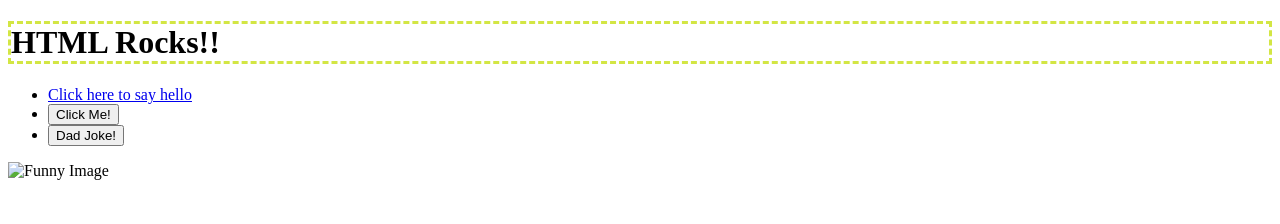
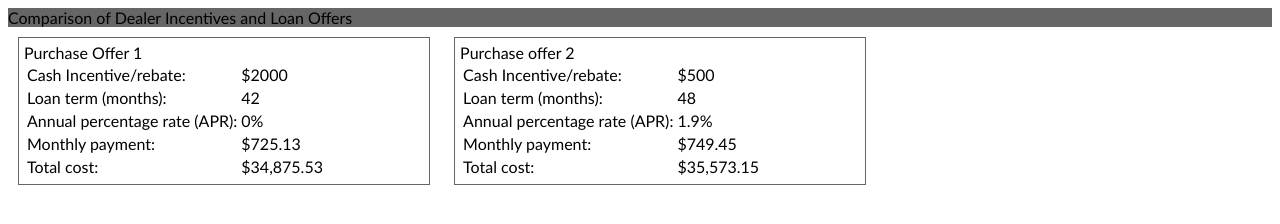
Before and after one commit to kobybarlow/6.04-Lab-Advanced-CSS, a website: page index.html in a window 1280 px wide. Drawn offline with Linux system fonts and the light colour scheme; files that its build step writes are made by us from their sources.

Commit message:
Current Code

```diff
--- a/index.html
+++ b/index.html
@@ -3,23 +3,39 @@
 
 <head>
   <meta charset="utf-8">
-  <title>CS208 - Starter Code (UPDATE ME)!</title>
-  <meta name="description" content="">
-  <meta name="viewport" content="width=device-width, initial-scale=1">
+  <title>Comparison of Dealer Incentive and Loan Offers</title>
   <link rel="stylesheet" href="style.css">
 </head>
 
 <body>
-  <h1>HTML Rocks!!</h1>
-  <ul>
-  <li><a href="/hello">Click here to say hello</a></li>
-  <li><button id="hello-link">Click Me!</button></li>
-  <li><button id="joke-button">Dad Joke!</button></li>
-  <script src="script.js"></script>
-  </ul>
-  <img src="funny.png" alt="Funny Image" width="300" height="200">
 
-  <h2 id="joke-display"></h2>
+    <div class="title">Comparison of Dealer Incentives and Loan Offers</div>
+    <div class="offer">
+    <div class = "offer-title">Purchase Offer 1</div>
+    <div class="offer-content">
+      <table>
+        <tr><td>Cash Incentive/rebate:</td><td>$2000</td></tr>
+        <tr><td>Loan term (months):</td><td>42</td></tr>
+        <tr><td>Annual percentage rate (APR):</td><td>0%</td></tr>
+        <tr><td>Monthly payment:</td><td>$725.13</td></tr>
+        <tr class="final-costs"><td>Total cost:</td><td>$34,875.53</td></tr>
+      </table>
+    </div>
+  </div>
+
+
+  <div class="offer">
+    <div class="offer-title">Purchase offer 2</div>
+    <div class="offer-content">
+    <table>
+      <tr><td>Cash Incentive/rebate:</td><td>$500</td></tr>
+      <tr><td>Loan term (months):</td><td>48</td></tr>
+      <tr><td>Annual percentage rate (APR):</td><td>1.9%</td></tr>
+      <tr><td>Monthly payment:</td><td>$749.45</td></tr>
+      <tr class="final-costs"><td>Total cost:</td><td>$35,573.15</td></tr>
+    </table>
+  </div>
+  </div>
 </body>
 
 </html>
```
Also changed, not shown: dist/style.css.
